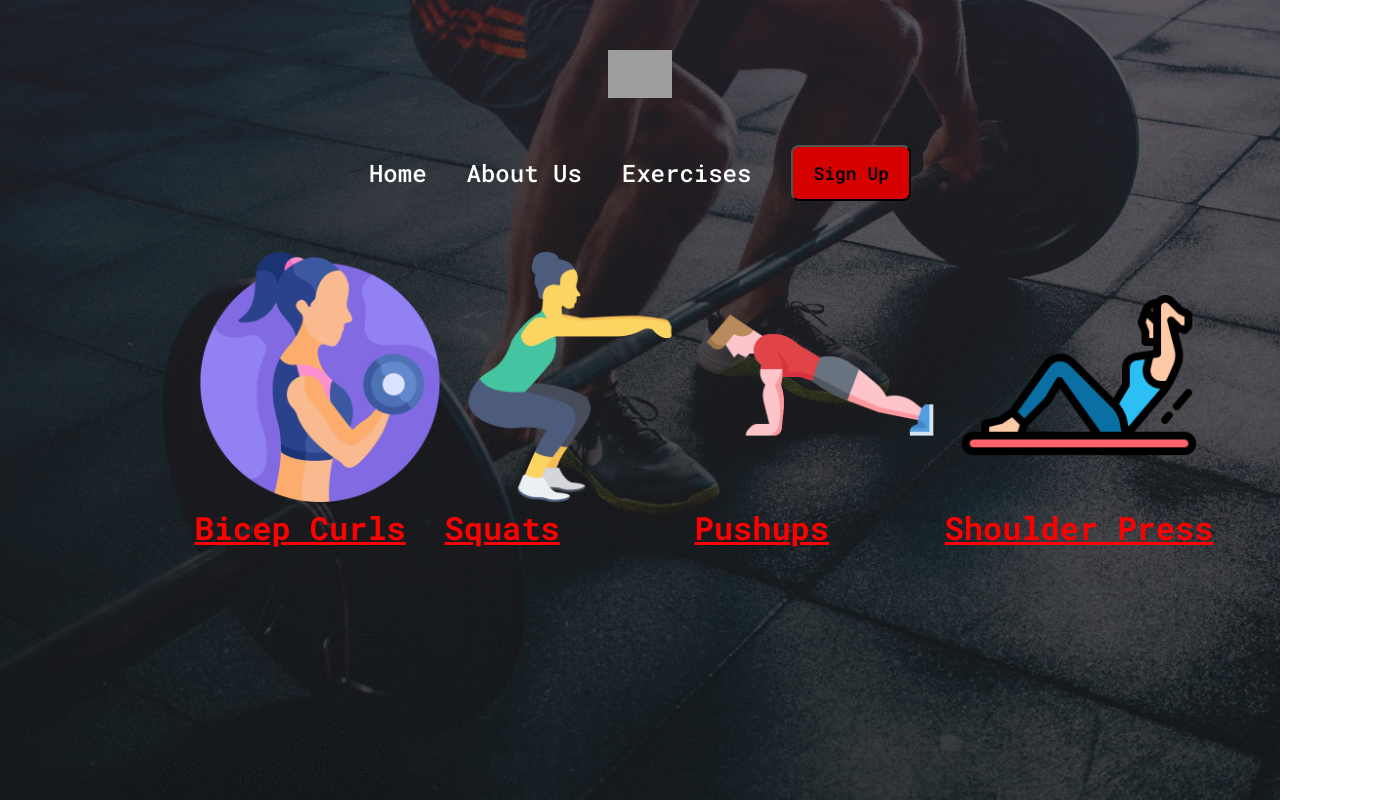
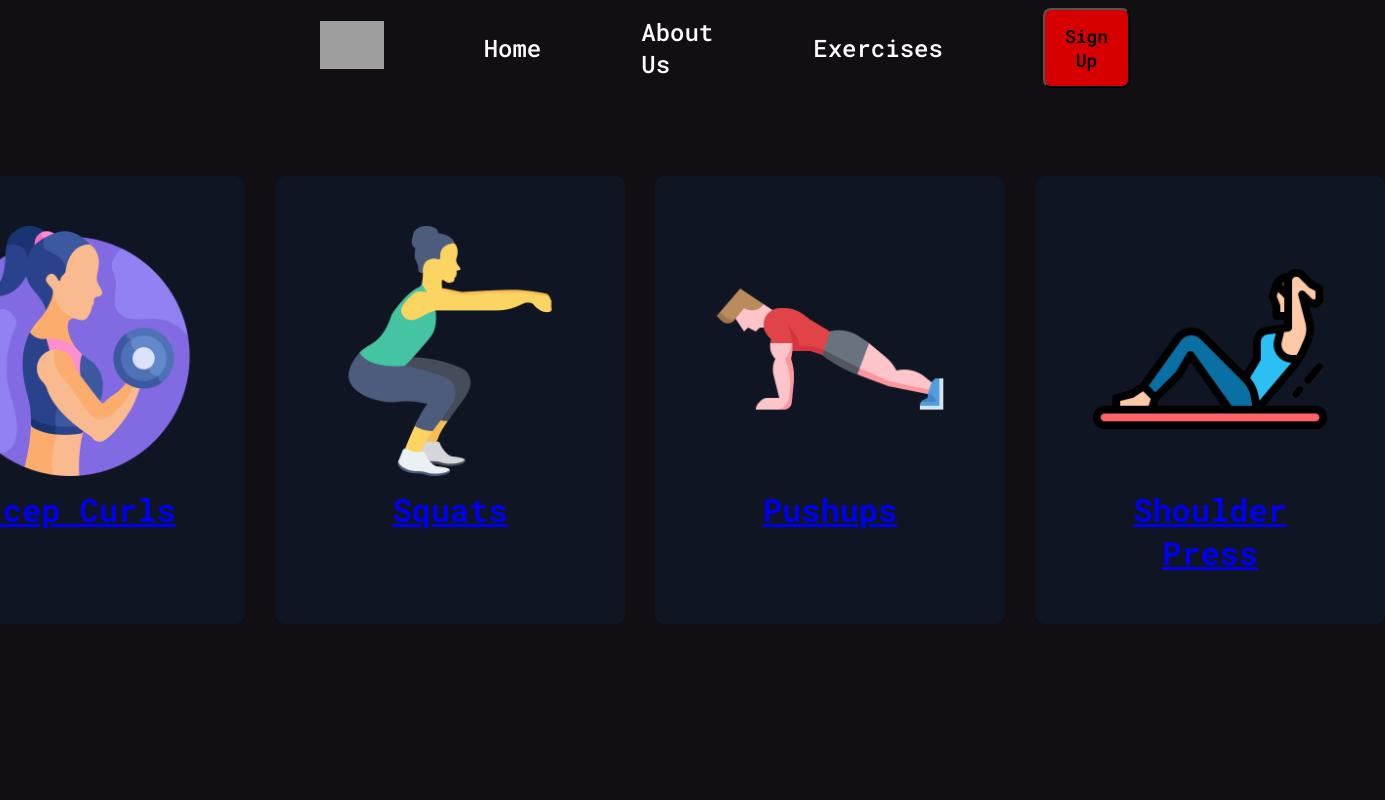
Before and after one commit to anay-p/solving-for-india, a React (Vite) app: page /exercises in a window 1280 px wide. Shown: the whole page, 1385 px wide, since content can reach past the window. Built offline with nearby package versions, Linux system fonts and the light colour scheme; grey boxes are pictures that could not be loaded.

Commit message:
fix: add styling to exercise page

```diff
--- a/src/App.css
+++ b/src/App.css
@@ -7,8 +7,8 @@
 }
 html,
 body {
-  /* background-color: #110f13; */
-  background: linear-gradient(to bottom right, #210d0d, #000000);
+  background-color: #110f13;
+  /* background: linear-gradient(to bottom right, #210d0d, #000000); */
   color: #fff;
   /* color: ; */
 }
--- a/src/components/AboutUs/AboutUs.jsx
+++ b/src/components/AboutUs/AboutUs.jsx
@@ -1,29 +1,21 @@
 import React from "react";
-import { Container, Row, Col } from "react-bootstrap";
 import "./AboutUs.css";
+import NavbarComp from "../Navbar/Navbar";
 
 const AboutUs = () => {
   return (
+    <div>
+      <NavbarComp />
       <div className="container">
-      <h1>About Us</h1>
         <div className="aboutus">
           <div className="textContainer">
-          At FitHub, we believe that technology can help us achieve our fitness
-          goals faster and more efficiently. That's why we use machine learning
-          to track your exercise and provide you with personalized guidance and
-          feedback. Our machine learning algorithms analyze data from your
-          workouts, including your heart rate, calories burned, and the types of
-          exercises you perform. This data is then used to create a personalized
-          fitness plan that is tailored to your specific needs and goals. With
-          our machine learning technology, we can track your progress over time
-          and provide you with real-time feedback on your performance. This
-          means that you can adjust your workouts on the fly, based on your
-          body's response to different exercises and activities. Our machine
-          learning technology also allows us to provide you with customized
-          workout plans that are designed to help you achieve your specific
-          goals, whether you're looking to lose weight, build muscle, or improve
-          your overall fitness. At FitHub, we believe that machine learning is
-          the future of fitness, and we're committed to staying at the forefront
+            At FitHub, we believe that technology can help us achieve our
+            fitness goals faster and more efficiently.Our machine learning
+            technology also allows us to provide you with customized workout
+            plans that are designed to help you achieve your specific goals,
+            whether you're looking to lose weight, build muscle, or improve your
+            overall fitness. At FitHub, we believe that machine learning is the
+            future of fitness, and we're committed to staying at the forefront
             of this technology. Come visit us today and experience the power of
             machine learning for yourself!
           </div>
@@ -35,6 +27,7 @@ const AboutUs = () => {
           </div>
         </div>
       </div>
+    </div>
   );
 };
 
--- a/src/components/AboutUs/aboutus.css
+++ b/src/components/AboutUs/aboutus.css
@@ -1,15 +1,16 @@
 .container {
   display: flex;
-  flex-direction: column;
+  /* flex-direction: column; */
   justify-content: center;
-  /* align-items: center; */
-  padding-top: 50px;
+  align-items: center;
+  padding: 80%;
+  margin: auto;
+  z-index: 999;
 }
-h1 {
-  text-align: left;
-  text-decoration: underline;
+.text {
+  text-decoration: none;
   font-size: xx-large;
-  color: #f00;
+  color: #fff;
 }
 
 .aboutus {
@@ -18,19 +19,21 @@ h1 {
   justify-content: center;
   align-items: center;
   gap: 100px;
-  /* padding: 5%; */
+  padding: 10%;
   /* height: 400px; */
 }
 
 .textContainer {
   text-align: center;
-  padding: 40px;
+  /* padding: 100px 40px 40px 40px; */
+  margin-top: 100px;
   border-radius: 10px;
   width: 45%;
   font-size: large;
 }
 
 .imageContainer img {
+  /* padding-top: 100px; */
   border: 1px solid #f00;
   border-radius: 10px;
   width: 500px;
--- a/src/components/ExercisePage/Exercise.jsx
+++ b/src/components/ExercisePage/Exercise.jsx
@@ -5,30 +5,36 @@ import bicepcurls from "./bicepcurls.png";
 import shoulderpress from "./crunches.png";
 import pushups from "./pushup.png";
 import squats from "./squats.png";
-import "./exercise.css"
+import "./exercise.css";
 import NavbarComp from "../Navbar/Navbar";
-
 
 const Exercise = () => {
   //const [exr, setExr] = useState("bicepCurls");
 
   return (
-    <div >
-      <NavbarComp/>
+    <div>
+      <NavbarComp />
       <div className="mainexer">
         <div className="excontainer">
+          <div className="exercisecard">
             <a href="/bicepcurls">
               <img src={bicepcurls} alt="bicepimage" width="250"></img>
               <h1>Bicep Curls</h1>
             </a>
+          </div>
+          <div className="exercisecard">
             <a href="/squats">
               <img src={squats} alt="bicepimage" width="250"></img>
               <h1>Squats</h1>
             </a>
+          </div>
+          <div className="exercisecard">
             <a href="/pushups">
               <img src={pushups} alt="bicepimage" width="250"></img>
               <h1>Pushups</h1>
             </a>
+          </div>
+          <div className="exercisecard">
             <a href="/shoulderpress">
               <img src={shoulderpress} alt="bicepimage" width="250"></img>
               <h1>Shoulder Press</h1>
@@ -36,6 +42,7 @@ const Exercise = () => {
           </div>
         </div>
       </div>
+    </div>
   );
 };
 
--- a/src/components/ExercisePage/exercise.css
+++ b/src/components/ExercisePage/exercise.css
@@ -1,17 +1,6 @@
-.excontainer{
-    display: flex;
-  flex-direction: row;
-  justify-content: space-between;
-   position: absolute;
-   margin-right: auto;
-   margin-left: 10%;
-
-
-
-}
-.mainexer{
-  text-align:center;
-  background-image: url(heroimage.gif);
+.mainexer {
+  text-align: center;
+  /* background-image: url(heroimage.gif); */
   height: 100vh;
   background-position: center;
   background-size: cover;
@@ -24,3 +13,30 @@
   align-items: center;
   text-align: center;
 }
+.excontainer {
+  display: flex;
+  flex-direction: row;
+  justify-content: space-between;
+  gap: 30px;
+  /* position: absolute; */
+  /* margin-right: auto; */
+  /* margin-left: 10%; */
+}
+
+.exercisecard {
+  backdrop-filter: blur(16px) saturate(180%);
+  -webkit-backdrop-filter: blur(16px) saturate(180%);
+  background-color: rgba(17, 25, 40, 0.75);
+  border-radius: 10px;
+  padding: 50px;
+  border: 0px solid #f00;
+  transition: all ease-in-out 0.5s;
+}
+.exercisecard:hover {
+  border: 1px solid #f00;
+  transform: scale(1.05);
+}
+.exercisecard h1 {
+  padding-top: 8px;
+  text-align: center;
+}
--- a/src/components/HeroSection/styles.css
+++ b/src/components/HeroSection/styles.css
@@ -6,7 +6,7 @@
   height: 100vh;
   background-position: center;
   background-size: cover;
-  padding: 2rem 9%;
+  /* padding: 2rem 9%; */
   color: rgb(255, 255, 255);
   font-family: "Nunito", sans-serif;
   display: flex;
@@ -33,6 +33,10 @@
   color: white;
   border-radius: 20px;
   border-color: #f00;
+  transition: all 0.2s ease-in-out;
+}
+.button2:hover {
+  transform: scale(1.1);
 }
 .home {
   padding: 0;
@@ -53,7 +57,7 @@
 }
 
 .content {
-  width: 60rem;
+  /* width: 60rem; */
 }
 
 .content h5 {
@@ -72,6 +76,9 @@
   color: #fff;
   padding: 1rem 0;
 }
+.content h1:hover {
+  color: #f00;
+}
 
 .swiper-pagination-bullet {
   height: 2rem;
--- a/src/components/Navbar/Navbar.css
+++ b/src/components/Navbar/Navbar.css
@@ -1,30 +1,31 @@
 .Navmain {
   backdrop-filter: blur(5px) saturate(196%);
   -webkit-backdrop-filter: blur(5px) saturate(196%);
-  /* position: fixed; */
-  width: 100%;
+  position: fixed;
+  /* width: auto; */
   /* background-size: auto; */
-  height:0rem;
-  top:0;
-}
-.container {
+  height: 0rem;
+  top: 6%;
   display: flex;
   flex-direction: row;
   justify-content: center;
   align-items: center;
-  gap: 40px;
+}
+.container {
+  margin-bottom: 5%;
+  gap: 100px;
 }
 .heroicon {
   width: 4rem;
-  /* height: 2rem; */
 }
 
 .navlinks {
   display: flex;
   flex-direction: row;
-  justify-content: space-between;
+  justify-content: center;
   align-items: center;
-  gap: 40px;
+  gap: 100px;
+  padding: 10px;
 }
 
 .linkText {
@@ -32,6 +33,9 @@
   color: #fff;
   font-size: 1.5rem;
   font-weight: 500;
+}
+.linkText:hover {
+  color: #f00;
 }
 
 .button3 {
--- a/src/components/Navbar/Navbar.jsx
+++ b/src/components/Navbar/Navbar.jsx
@@ -9,6 +9,7 @@ const NavbarComp = () => {
     <div className="Navmain">
       <Navbar bg="dark" variant="dark">
         <Container className="container">
+          <Nav className="navlinks">
             <Navbar.Brand className="linkText" href="/">
               <img
                 src="https://res.cloudinary.com/dhnkuonev/image/upload/v1680687009/Draft2-removebg-preview_mogobu.png"
@@ -16,7 +17,6 @@ const NavbarComp = () => {
                 className="heroicon"
               />
             </Navbar.Brand>
-          <Nav className="navlinks">
             <Nav.Link className="linkText" href="/">
               Home
             </Nav.Link>
--- a/src/components/mediapipe/Bicepcurl.jsx
+++ b/src/components/mediapipe/Bicepcurl.jsx
@@ -1,4 +1,4 @@
-import {React,useState} from "react";
+import { React, useState } from "react";
 import { Pose } from "@mediapipe/pose";
 import * as cam from "@mediapipe/camera_utils";
 import Webcam from "react-webcam";
@@ -11,7 +11,7 @@ import pushups from "./pushup.png";
 import squats from "./squats.png";
 import { Link } from "react-router-dom";
 
-import './counter.css'
+import "./counter.css";
 const styles = {
   webcam: {
     position: "absolute",
@@ -41,11 +41,14 @@ const styles = {
     marginLeft: "auto",
     left: 1000,
     right: 0,
-    top: 250,
+    top: 90,
+    padding: 40,
     textAlign: "center",
     width: 400,
     color: "#05386B",
-    background: "black",
+    background: "#FFFFFF",
+    borderRadius: 10,
+    border: "3px solid #f00",
   },
   back: {
     position: "absolute",
@@ -63,22 +66,21 @@ const exrInfo = {
     index: [12, 14, 16],
     ul: 150,
     ll: 50,
-    swing: [24,12,14],
+    swing: [24, 12, 14],
     lls: 35,
     uls: 180,
   },
-
 };
 
 let count = 0;
 let dir = 0;
 let angle = 0;
-let swinga=0;
+let swinga = 0;
 let str;
 
 function Bicepcurl(props) {
   //const [exr, setExr] = useState("bicepCurls");
-  const [conf,setConf]=useState(0);
+  const [conf, setConf] = useState(0);
   let imgSource;
   if (props.exercise === "bicepCurls") {
     imgSource = bicepcurls;
@@ -112,8 +114,8 @@ function Bicepcurl(props) {
       //ratios between 0-1, covert them to pixel positions
       const upadatedPos = [];
       const indexArray = exrInfo[props.exercise].index;
-      const swingangle=exrInfo[props.exercise].swing;
-      const swings=[];
+      const swingangle = exrInfo[props.exercise].swing;
+      const swings = [];
       for (let i = 0; i < 3; i += 1) {
         upadatedPos.push({
           x: position[indexArray[i]].x * width,
@@ -130,7 +132,7 @@ function Bicepcurl(props) {
 
       angle = Math.round(angleBetweenThreePoints(upadatedPos));
       //console.log("Angle is getting updated ",angle)
-      swinga=Math.round(angleBetweenThreePoints(swings));
+      swinga = Math.round(angleBetweenThreePoints(swings));
       // Count reps
       //0 is down, 1 is up
       if (angle > exrInfo[props.exercise].ul) {
@@ -149,11 +151,9 @@ function Bicepcurl(props) {
         }
       }
 
-
-        if(swinga>35){
+      if (swinga > 35) {
         setConf(1);
-        }
-        else{
+      } else {
         setConf(0);
       }
       // if(conf==1)
@@ -243,7 +243,7 @@ function Bicepcurl(props) {
       });
       camera.start();
     }
-  },[]);
+  }, []);
   //console.log(props)
   function resetCount() {
     console.log("clicked");
@@ -253,9 +253,9 @@ function Bicepcurl(props) {
 
   return (
     <div className="background">
-      <div style={styles.selectBox} >
+      <div style={styles.selectBox}>
         <h1>Workout</h1>
-        <img src={bicepcurls} width="300" alternate="bicepimage"/>
+        <img src={bicepcurls} width="300" alternate="bicepimage" />
         <br></br>
         <div style={{ top: 50 }}>
           <h1>Count</h1>
@@ -268,12 +268,12 @@ function Bicepcurl(props) {
           />
           <br></br>
           {/* <input value={str} style={{color: "black"}}/> */}
-          <div>{
-            conf?<h5>Lock Shoulder in Position</h5>:<h5></h5>}
+          <div className="warningtext">
+            {conf ? <h5>Lock Shoulder in Position</h5> : <h5></h5>}
           </div>
           <br></br>
           <Button
-            style={{ top: 15 }}
+            style={{ top: 150 }}
             size="large"
             variant="contained"
             color="primary"
--- a/src/components/mediapipe/counter.css
+++ b/src/components/mediapipe/counter.css
@@ -1,3 +1,12 @@
-.background{
-    background-color: black;
+.background {
+  background-color: #171111;
+  display: flex;
+  flex-direction: row;
+  align-items: center;
+  justify-content: center;
 }
+
+.warningtext {
+  color: #f00;
+  font-size: x-large;
+}
```
Lines whose indentation alone changed are shown as unchanged.
